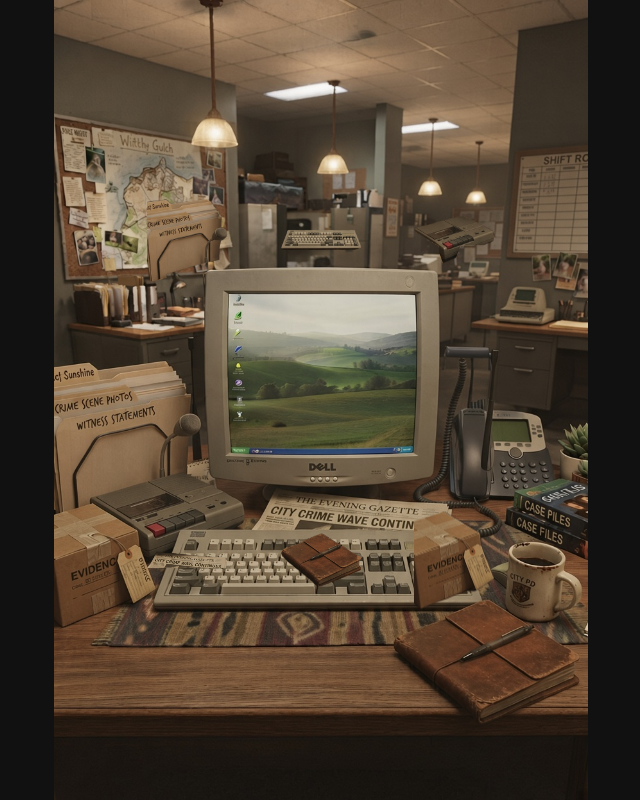
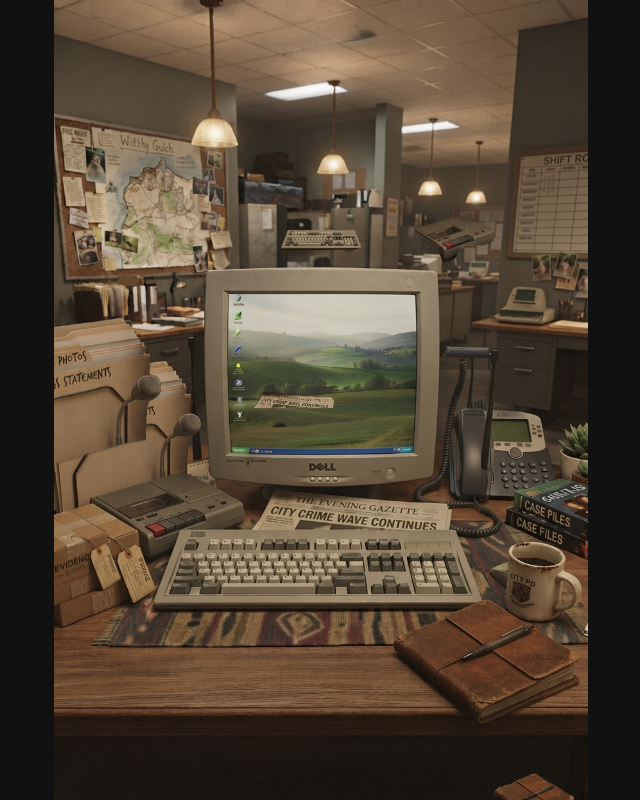
Before and after one commit to MB20252025/Desk-background-test, a plain HTML site: page index.html in a window 1280 px wide. Shown: the whole page, without its empty margins (319-959 px from the left). Drawn offline with Linux system fonts and the light colour scheme.

Commit message:
Update image positions and scales in index.html

```diff
--- a/index.html
+++ b/index.html
@@ -79,12 +79,12 @@
   },
 
   images: [
-    { file: 'T1.png', x: 25, y: 30, w: 15, scale: 1, rotation: 0 },
+    { file: 'T1.png', x: 5, y: 50, w: 15, scale: 2, rotation: 0 },
     { file: 'T2.png', x: 50, y: 30, w: 15, scale: 1, rotation: 0 },
     { file: 'T3.png', x: 75, y: 30, w: 15, scale: 1, rotation: 0 },
-    { file: 'T4.png', x: 25, y: 70, w: 15, scale: 1, rotation: 0 },
-    { file: 'T5.png', x: 50, y: 70, w: 15, scale: 1, rotation: 0 },
-    { file: 'T6.png', x: 75, y: 70, w: 15, scale: 1, rotation: 0 }
+    { file: 'T4.png', x: 45, y: 50, w: 15, scale: 1, rotation: 0 },
+    { file: 'T5.png', x: 90, y: 100, w: 15, scale: 1, rotation: 0 },
+    { file: 'T6.png', x: 5, y: 70, w: 15, scale: 1, rotation: 0 }
   ]
 };
 /* ========================= END OF CONFIG ==================== */
```
